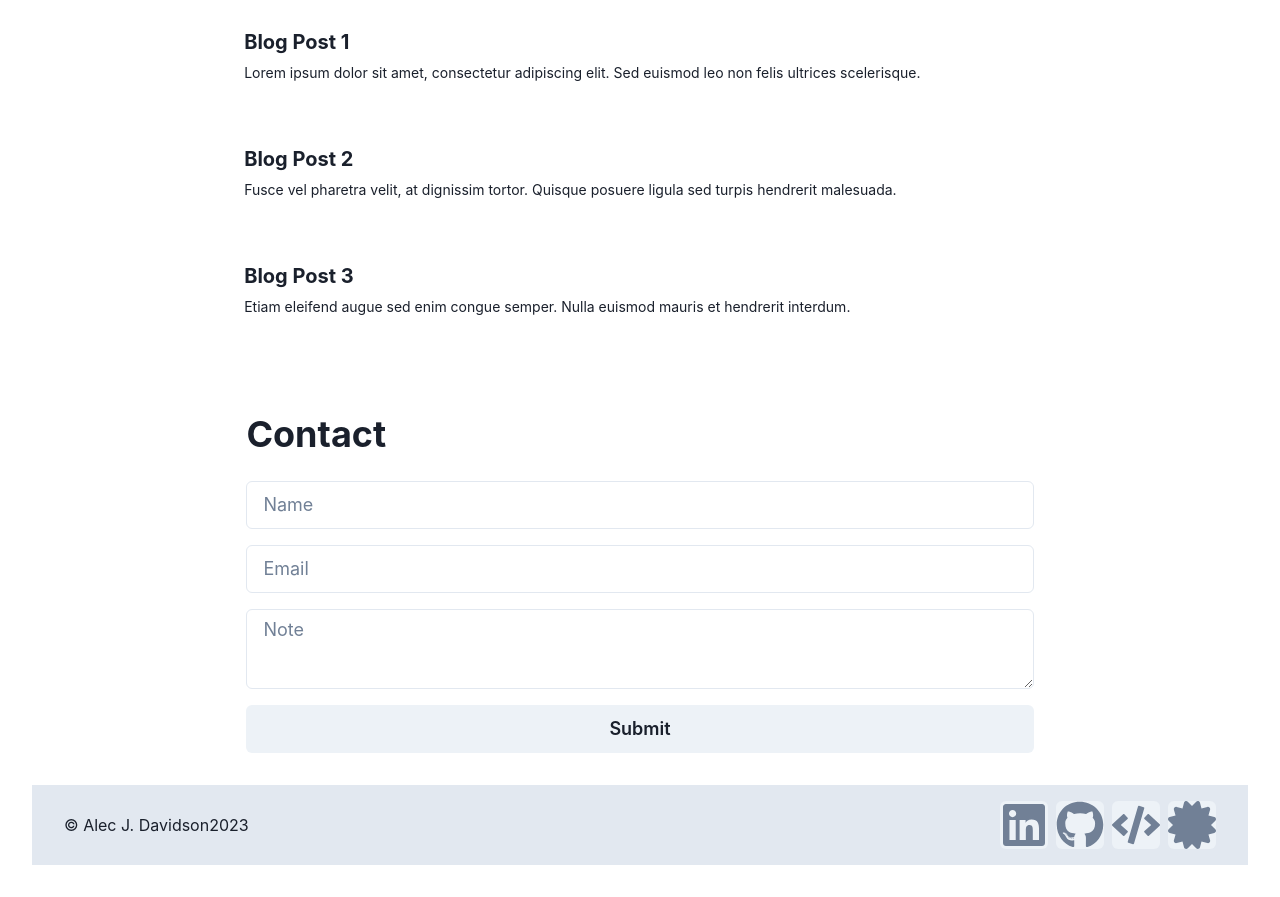
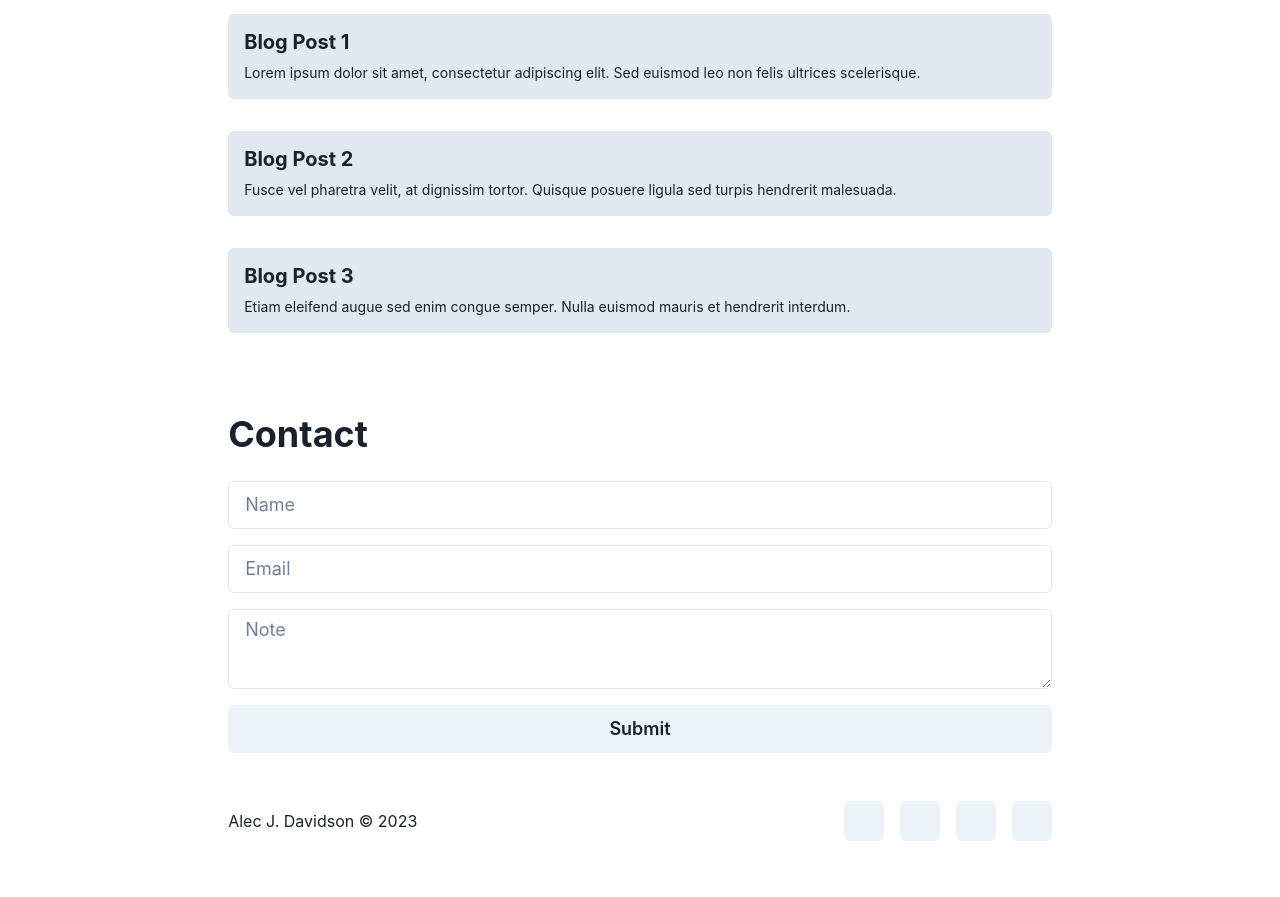
Before and after one commit to AlecJDavidson/AlecJDavidson, a React (Vite) app: page / in a window 1280 px wide. Shown: the part 1040-1937 px from the top of the page. Built offline with nearby package versions, Linux system fonts and the light colour scheme; the HTML template or start-up script is replaced by a standard one.

Commit message:
Fixed some of the width

```diff
--- a/src/components/ui-components/contact/Contact.tsx
+++ b/src/components/ui-components/contact/Contact.tsx
@@ -8,7 +8,7 @@ const Contact = () => {
 
   return (
     <Box display='flex' justifyContent='center'>
-      <Box p={8} width={['100%', '90%', '80%', '70%']}>
+      <Box p={8} width={['100%', '90%', '80%', '73%']}>
         <Heading as='h1' size='xl' mb={6} textAlign='left'>
           Contact
         </Heading>
--- a/src/components/ui-components/footer/Footer.tsx
+++ b/src/components/ui-components/footer/Footer.tsx
@@ -1,51 +1,58 @@
-import { Box, Flex, Text, IconButton, Link } from '@chakra-ui/react';
-import { FaLinkedin, FaGithub, FaCode, FaCertificate } from 'react-icons/fa';
+import { Box, Flex, IconButton, Link, HStack } from '@chakra-ui/react'
+// import { FaLinkedin, FaGithub, FaCodepen, FaCredly } from 'react-icons/fa';
 
 const Footer = () => {
   return (
-    <Box bg="gray.200" py={4} px={8}>
-      <Flex justify="space-between" align="center">
-        <Text>&copy; Alec J. Davidson{new Date().getFullYear()}</Text>
-        <Flex>
-          <Link href="https://www.linkedin.com/" isExternal>
+    <Box display='flex' justifyContent='center'>
+      <Box
+        p={8}
+        width={['100%', '90%', '80%', '73%']}
+        py={4}
+        px={8}
+        textAlign={['center', 'center', 'left']}
+      >
+        <Flex
+          alignItems='center'
+          justifyContent={['center', 'center', 'space-between']}
+          flexWrap='wrap'
+        >
+          <Box>
+            <span>Alec J. Davidson &copy; {new Date().getFullYear()}</span>
+          </Box>
+          <HStack spacing={4} mt={[4, 4, 0]}>
+            <Link href='#' isExternal>
               <IconButton
-              as={FaLinkedin}
-              size="lg"
-              color="gray.500"
-              aria-label="LinkedIn"
-              mr={2}
+                aria-label='LinkedIn'
+                // icon={<FaLinkedin />}
+                colorScheme='gray'
               />
             </Link>
-          <Link href="https://github.com/" isExternal>
+            <Link href='#' isExternal>
               <IconButton
-              as={FaGithub}
-              size="lg"
-              color="gray.500"
-              aria-label="GitHub"
-              mr={2}
+                aria-label='GitHub'
+                // icon={<FaGithub />}
+                colorScheme='gray'
               />
             </Link>
-          <Link href="https://www.codewars.com/" isExternal>
+            <Link href='#' isExternal>
               <IconButton
-              as={FaCode}
-              size="lg"
-              color="gray.500"
-              aria-label="CodeWars"
-              mr={2}
+                aria-label='CodeWars'
+                // icon={<FaCodepen />}
+                colorScheme='gray'
               />
             </Link>
-          <Link href="https://www.credly.com/" isExternal>
+            <Link href='#' isExternal>
               <IconButton
-              as={FaCertificate}
-              size="lg"
-              color="gray.500"
-              aria-label="Credly"
+                aria-label='Credly'
+                // icon={<FaCredly />}
+                colorScheme='gray'
               />
             </Link>
-        </Flex>
+          </HStack>
         </Flex>
       </Box>
-  );
-};
+    </Box>
+  )
+}
 
-export default Footer;
+export default Footer
--- /dev/null
+++ b/src/components/ui-components/icons/Icons.tsx
@@ -0,0 +1,2 @@
+
+import { Icon } from '@chakra-ui/react'
--- a/src/views/blog/Blog.tsx
+++ b/src/views/blog/Blog.tsx
@@ -1,3 +1,4 @@
+
 import {
   Box,
   Heading,
@@ -6,9 +7,12 @@ import {
   Link,
   useColorModeValue,
   Flex,
-} from '@chakra-ui/react'
+  useColorMode,
+} from '@chakra-ui/react';
+
 const BlogBox = ({ title, description, link }: any) => {
-  const hoverBgColor = useColorModeValue('gray.200', 'gray.700')
+  const { colorMode } = useColorMode();
+  const hoverBgColor = useColorModeValue('gray.200', 'gray.700');
 
   return (
     <Link
@@ -26,6 +30,7 @@ const BlogBox = ({ title, description, link }: any) => {
       borderRadius='md'
       transition='transform 0.2s, box-shadow 0.2s'
       marginBottom={4}
+      backgroundColor={colorMode === 'light' ? 'gray.200' : 'gray.700'}
     >
       <Flex align='center' mb={2}>
         <Heading fontSize='xl' textAlign='left'>
@@ -36,8 +41,8 @@ const BlogBox = ({ title, description, link }: any) => {
         {description}
       </Text>
     </Link>
-  )
-}
+  );
+};
 
 const Blog = () => {
   // Example data
@@ -60,12 +65,12 @@ const Blog = () => {
         'Etiam eleifend augue sed enim congue semper. Nulla euismod mauris et hendrerit interdum.',
       link: '#',
     },
-  ]
+  ];
 
   return (
     <Box display='flex' justifyContent='center'>
       <Box p={8} width={['100%', '90%', '80%', '73%']}>
-        <Heading as='h1' size='xl' mb={6} textAlign='left' marginLeft='1.7%'>
+        <Heading as='h1' size='xl' mb={6} textAlign='left' >
           Blog
         </Heading>
         <VStack spacing={4} align='stretch'>
@@ -80,7 +85,7 @@ const Blog = () => {
         </VStack>
       </Box>
     </Box>
-  )
-}
+  );
+};
 
-export default Blog
+export default Blog;
```
Lines whose indentation alone changed are shown as unchanged.
